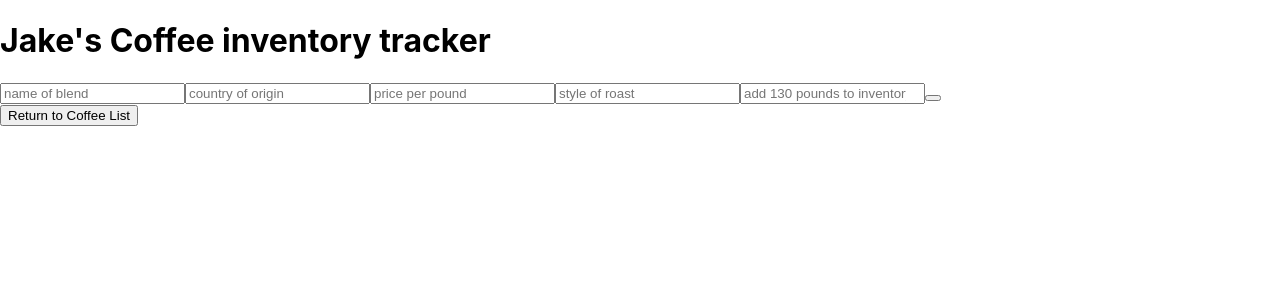
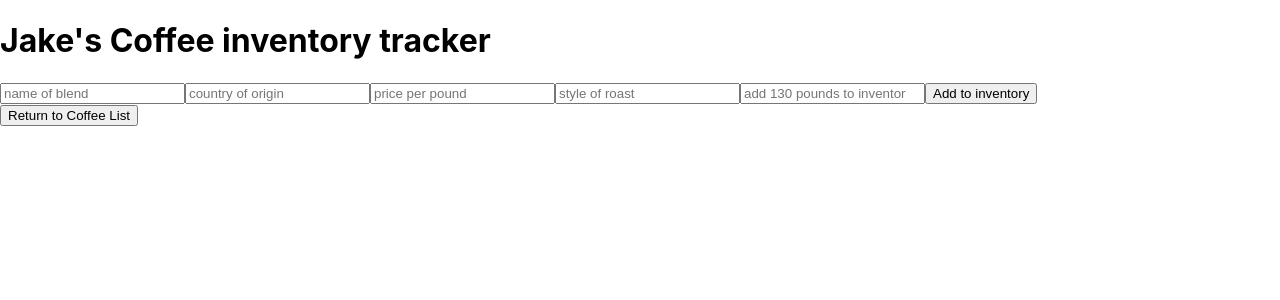
Before and after one commit to ChrisRDavila/inventory-tracker, a React (Create React App) app: page / in a window 1280 px wide. Both pictures are taken after a click on the button "update inventory". Shown: the top 300 px of the page. Built offline with nearby package versions, Linux system fonts and the light colour scheme.

Commit message:
test run, will now edit entry

```diff
--- a/src/components/NewCoffeeForm.js
+++ b/src/components/NewCoffeeForm.js
@@ -49,7 +49,7 @@
           placeholder='add 130 pounds to inventory'
           className='form-control'/>
 
-        <button type='submit'>{props.buttonText}</button>
+        <button type='submit'>Add to inventory</button>
       </form>
     </React.Fragment>
   );
```
